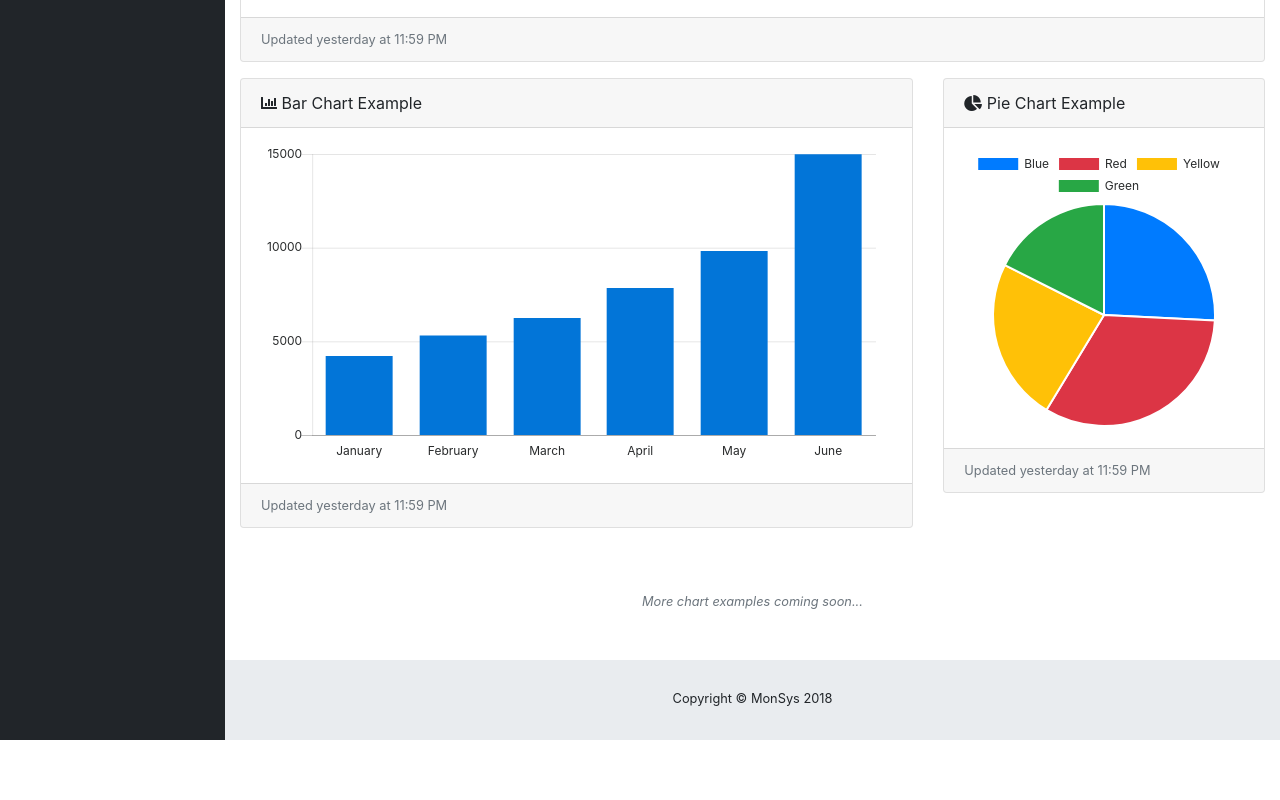
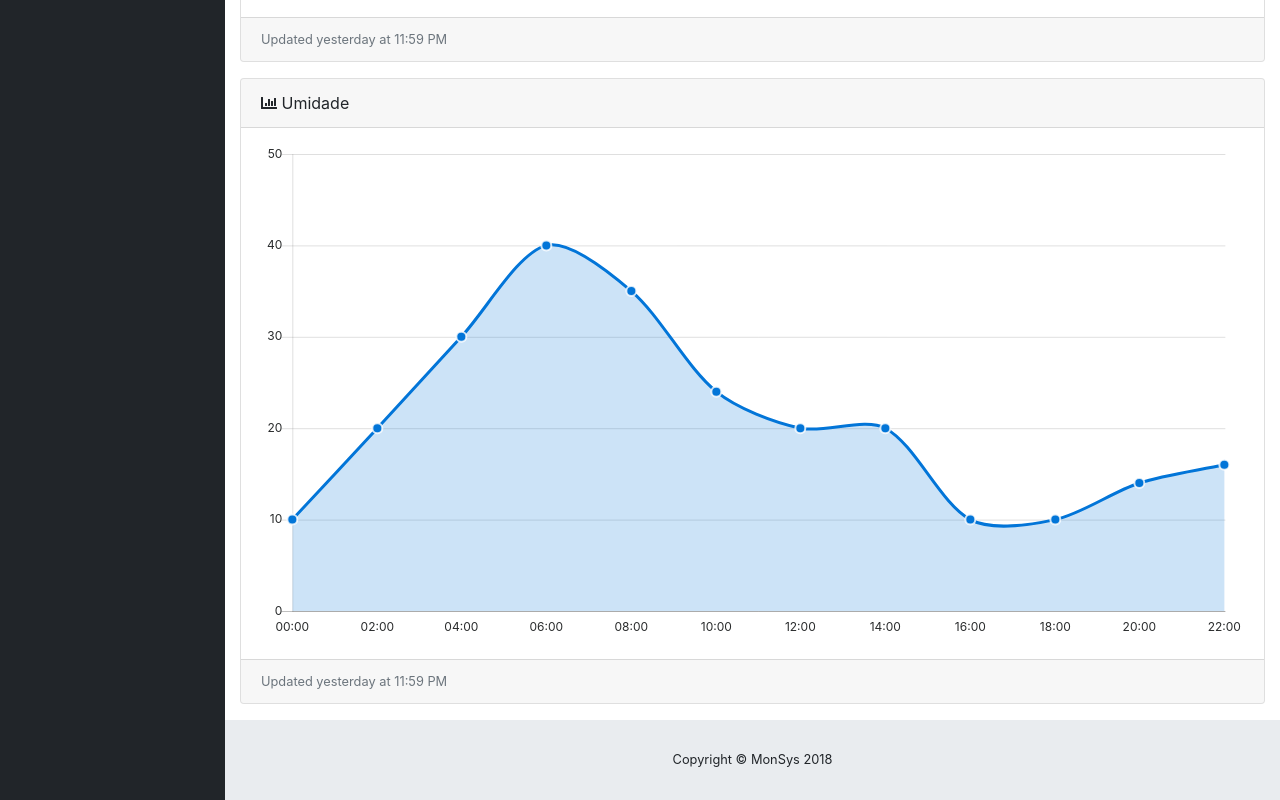
Before and after one commit to joaopaiva/ProjetoIOT-MonSys, a website: page views/charts.html in a window 1280 px wide. Shown: the part 503-1303 px from the top of the page. Before the commit the page ends 1243 px from the top, so only its background shows below. Drawn offline with Linux system fonts and the light colour scheme.

Commit message:
graficos corretos

```diff
--- a/js/demo/chart-bar-demo.js
+++ b/js/demo/chart-bar-demo.js
@@ -2,40 +2,48 @@
 Chart.defaults.global.defaultFontFamily = '-apple-system,system-ui,BlinkMacSystemFont,"Segoe UI",Roboto,"Helvetica Neue",Arial,sans-serif';
 Chart.defaults.global.defaultFontColor = '#292b2c';
 
-// Bar Chart Example
+// Area Chart Example
 var ctx = document.getElementById("myBarChart");
 var myLineChart = new Chart(ctx, {
-  type: 'bar',
+  type: 'line',
   data: {
-    labels: ["January", "February", "March", "April", "May", "June"],
+    labels: ["00:00", "02:00", "04:00", "06:00", "08:00", "10:00", "12:00", "14:00", "16:00", "18:00", "20:00", "22:00"],
     datasets: [{
-      label: "Revenue",
-      backgroundColor: "rgba(2,117,216,1)",
+      label: "Sessions",
+      lineTension: 0.3,
+      backgroundColor: "rgba(2,117,216,0.2)",
       borderColor: "rgba(2,117,216,1)",
-      data: [4215, 5312, 6251, 7841, 9821, 14984],
+      pointRadius: 5,
+      pointBackgroundColor: "rgba(2,117,216,1)",
+      pointBorderColor: "rgba(255,255,255,0.8)",
+      pointHoverRadius: 5,
+      pointHoverBackgroundColor: "rgba(2,117,216,1)",
+      pointHitRadius: 50,
+      pointBorderWidth: 2,
+      data: [10, 20, 30, 40, 35, 24, 20, 20, 10, 10, 14, 16, 18],
     }],
   },
   options: {
     scales: {
       xAxes: [{
         time: {
-          unit: 'month'
+          unit: 'date'
         },
         gridLines: {
           display: false
         },
         ticks: {
-          maxTicksLimit: 6
+          maxTicksLimit: 7
         }
       }],
       yAxes: [{
         ticks: {
           min: 0,
-          max: 15000,
+          max: 50,
           maxTicksLimit: 5
         },
         gridLines: {
-          display: true
+          color: "rgba(0, 0, 0, .125)",
         }
       }],
     },
--- a/views/charts.html
+++ b/views/charts.html
@@ -81,7 +81,7 @@
         </ol>
 
         <!-- Area Chart Example-->
-        <div class="card mb-3">
+        <div class="card mb-3"> <!-- char area - TEMPERATURA -->
           <div class="card-header">
             <i class="fas fa-chart-area"></i>
             Temperatura</div>
@@ -91,34 +91,16 @@
           <div class="card-footer small text-muted">Updated yesterday at 11:59 PM</div>
         </div>
 
-        <div class="row">
-          <div class="col-lg-8">
-            <div class="card mb-3">
-              <div class="card-header">
-                <i class="fas fa-chart-bar"></i>
-                Bar Chart Example</div>
-              <div class="card-body">
-                <canvas id="myBarChart" width="100%" height="50"></canvas>
-              </div>
-              <div class="card-footer small text-muted">Updated yesterday at 11:59 PM</div>
+          <div class="card mb-3"> <!-- char bar - UMIDADE -->
+            <div class="card-header">
+              <i class="fas fa-chart-bar"></i>
+               Umidade</div>
+            <div class="card-body">
+               <canvas id="myBarChart" width="100%" height="50"></canvas>
             </div>
+            <div class="card-footer small text-muted">Updated yesterday at 11:59 PM</div>
           </div>
-          <div class="col-lg-4">
-            <div class="card mb-3">
-              <div class="card-header">
-                <i class="fas fa-chart-pie"></i>
-                Pie Chart Example</div>
-              <div class="card-body">
-                <canvas id="myPieChart" width="100%" height="100"></canvas>
-              </div>
-              <div class="card-footer small text-muted">Updated yesterday at 11:59 PM</div>
-            </div>
-          </div>
-        </div>
 
-        <p class="small text-center text-muted my-5">
-          <em>More chart examples coming soon...</em>
-        </p>
 
       </div>
       <!-- /.container-fluid -->
@@ -178,7 +160,6 @@
   <!-- Demo scripts for this page-->
   <script src="../js/demo/chart-area-demo.js"></script>
   <script src="../js/demo/chart-bar-demo.js"></script>
-  <script src="../js/demo/chart-pie-demo.js"></script>
 
 </body>
 
```
Also changed, not shown: views/index.html (+40 -4 lines).
